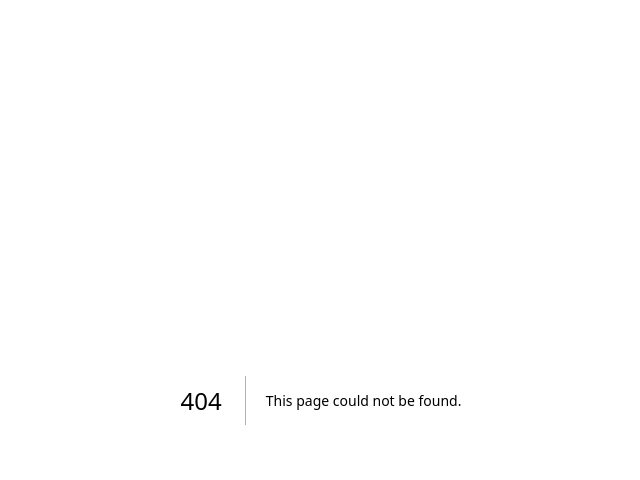
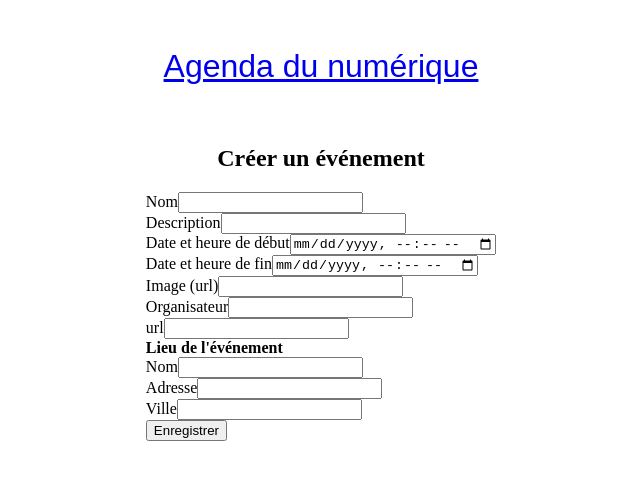
Before and after one commit to baudelotphilippe/agendanumerique, a Next.js app: page /createEvent in a window 1280 px wide. Before the commit this address had no page. Shown: the top 480 px of the page, without its empty margins (319-959 px from the left). Built offline with nearby package versions, Linux system fonts and the light colour scheme; a web font is replaced by a local one.

Commit message:
add manual event

```diff
--- /dev/null
+++ b/pages/api/form.ts
@@ -0,0 +1,53 @@
+import type { NextApiRequest, NextApiResponse } from 'next'
+import emptyEvent from '../../scripts/utils/emptyEvent'
+import utilsFile from '../../scripts/utils/file'
+
+type ResponseData = {
+  data: string
+}
+
+export default function handler(
+  req: NextApiRequest,
+  res: NextApiResponse<ResponseData>
+) {
+  const body = req.body
+  const workingFolder="manuel"
+  const event={...emptyEvent}
+  event.name=body.name
+  event.description= body.description
+  event.startDate= body.startDate
+  event.endDate= body.endDate
+  event.image= body.image
+  event.organizer= body.organizer
+  event.url= body.url
+  event.location.name= body.locationName
+  event.location.address.streetAddress= body.locationStreetAddress
+  event.location.address.addressLocality= body.locationAddressLocality
+//   console.log('body: ', body)
+  utilsFile.saveFile(workingFolder, event);
+  res.json({ data: `${event}` })
+}
+
+
+// const emptyEvent = {
+//     "@context": "https://schema.org",
+//     "@type": "Event",
+//     name: "",
+//     description: "",
+//     startDate: "",
+//     endDate: "",
+//     location: {
+//       "@type": "Place",
+//       name: "",
+//       address: {
+//         "@type": "PostalAddress",
+//         addressLocality: "",
+//         streetAddress: "",
+//       },
+//     },
+//     image: "",
+//     organizer: "",
+//     url: "",
+//   }
+
+// module.exports = emptyEvent;
--- /dev/null
+++ b/pages/createEvent.tsx
@@ -0,0 +1,105 @@
+import Link from "next/link";
+import { FormEvent } from "react";
+// import styles from '../styles/Home.module.css'
+
+import Header from "../components/header";
+import Layout from "../components/layout";
+
+export default function eventCreate() {
+  // Handle the submit event on form submit.
+  const handleSubmit = async (event: FormEvent) => {
+    // Stop the form from submitting and refreshing the page.
+    event.preventDefault();
+
+    // Cast the event target to an html form
+    const form = event.target as HTMLFormElement;
+
+    // Get data from the form.
+    const data = {
+      name: form.name.value as string,
+      description: form.description.value as string,
+      startDate: form.startDate.value as string,
+      endDate: form.endDate.value as string,
+      image: form.image.value as string,
+      organizer: form.organizer.value as string,
+      url: form.url.value as string,
+      locationName: form.locationName.value as string,
+      locationStreetAddress: form.locationStreetAddress.value as string,
+      locationAddressLocality: form.locationAddressLocality.value as string,
+    };
+
+    // Send the form data to our API and get a response.
+    const response = await fetch("/api/form", {
+      // Body of the request is the JSON data we created above.
+      body: JSON.stringify(data),
+      // Tell the server we're sending JSON.
+      headers: {
+        "Content-Type": "application/json",
+      },
+      // The method is POST because we are sending data.
+      method: "POST",
+    });
+
+    // Get the response data from server as JSON.
+    // If server returns the name submitted, that means the form works.
+    const result = await response.json();
+    //  alert(`Is this your full name: ${result.data}`)
+    console.log(result)
+  };
+
+  return (
+    <>
+      <Header title="création d'événement" datas="" />
+      <Layout>
+        <h2>Créer un événement</h2>
+
+        <form onSubmit={handleSubmit}>
+          <label htmlFor="name">Nom</label>
+          <input type="text" id="name" name="name" />
+          <br />
+          <label htmlFor="description">Description</label>
+          <input type="text" id="description" name="description" />
+          <br />
+          <label htmlFor="startDate">Date et heure de début</label>
+          <input type="datetime-local" id="startDate" name="startDate" />
+          <br />
+          <label htmlFor="endDate">Date et heure de fin</label>
+          <input type="datetime-local" id="endDate" name="endDate" />
+          <br />
+          <label htmlFor="image">Image (url)</label>
+          <input type="text" id="image" name="image" />
+          <br />
+          <label htmlFor="organizer">Organisateur</label>
+          <input type="text" id="organizer" name="organizer" />
+          <br />
+          <label htmlFor="url">url</label>
+          <input type="text" id="url" name="url" />
+          <br />
+          <b>Lieu de l'événement</b>
+          <br />
+          <label htmlFor="locationName">Nom</label>
+          <input type="text" id="locationName" name="locationName" />
+          <br />
+
+          <label htmlFor="locationStreetAddress">Adresse</label>
+          <input
+            type="text"
+            id="locationStreetAddress"
+            name="locationStreetAddress"
+          />
+          <br />
+
+          <label htmlFor="locationAddressLocality">Ville</label>
+          <input
+            type="text"
+            id="locationAddressLocality"
+            name="locationAddressLocality"
+          />
+          <br />
+
+          <input type="submit" value="Enregistrer" />
+        </form>
+      </Layout>
+    </>
+  );
+}
--- a/scripts/compil.js
+++ b/scripts/compil.js
@@ -2,7 +2,7 @@ const utilsDates = require("./utils/convertDates");
 
 const fs = require("fs");
 const cheerio = require("cheerio");
-const eventsFolder = ["cobalt", "pwn", "emf"];
+const eventsFolder = ["cobalt", "pwn", "emf", "manuel"];
 const newContent = [];
 
 eventsFolder.forEach((folder) => {
@@ -17,9 +17,9 @@ eventsFolder.forEach((folder) => {
     const filterContent = {
       name: event.name ?? "",
       startDate: event.startDate ?? "",
-      startDateFormat: utilsDates.formatDate(event.startDate),
+      startDateFormat: event.startDate ??utilsDates.formatDate(event.startDate),
       endDate: event.endDate ?? "",
-      endDateFormat: utilsDates.formatDate(event.endDate),
+      endDateFormat: event.endDate ?? utilsDates.formatDate(event.endDate),
       image:event.image,
       location: {
         addressLocality: event.location?.address?.addressLocality ?? "",
```
